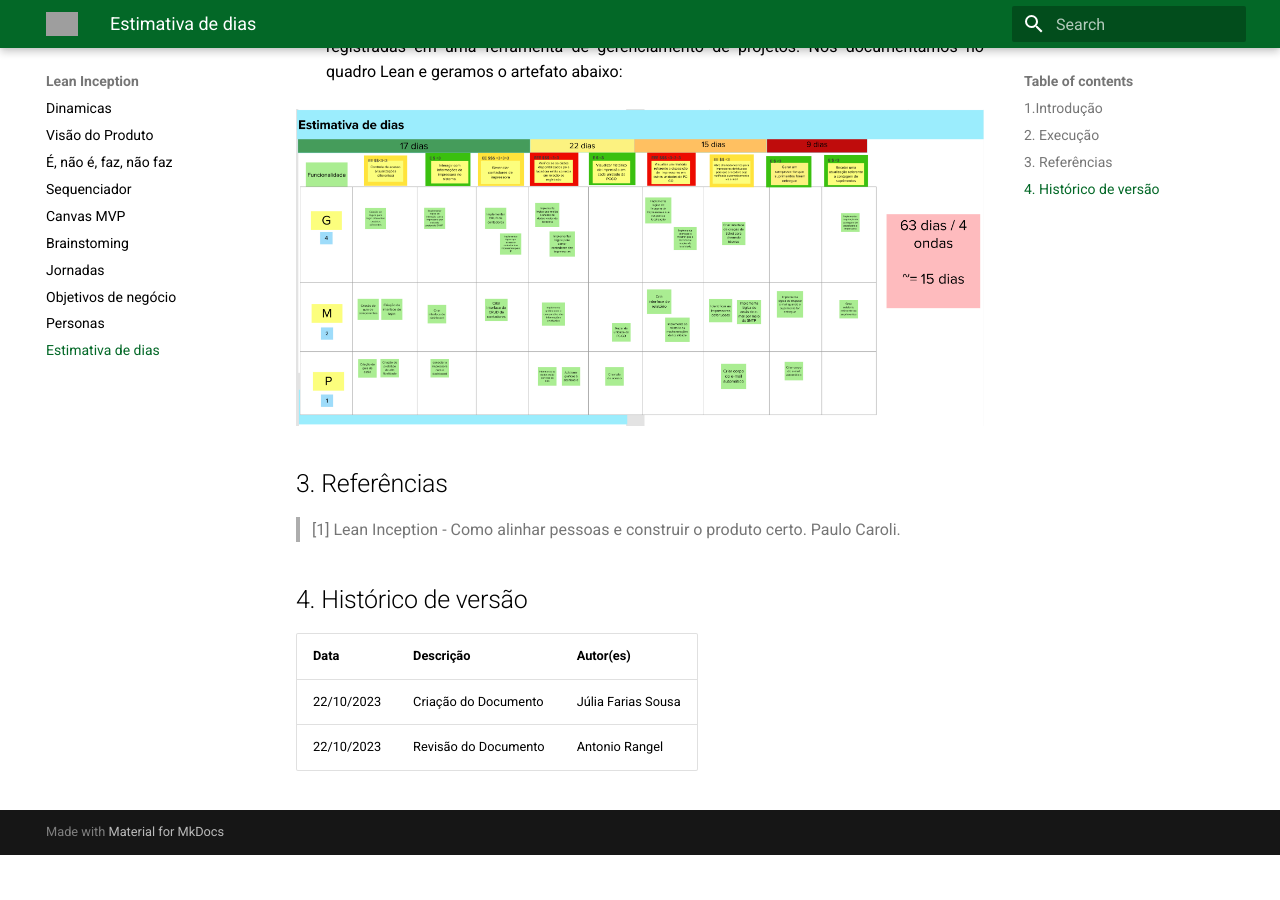
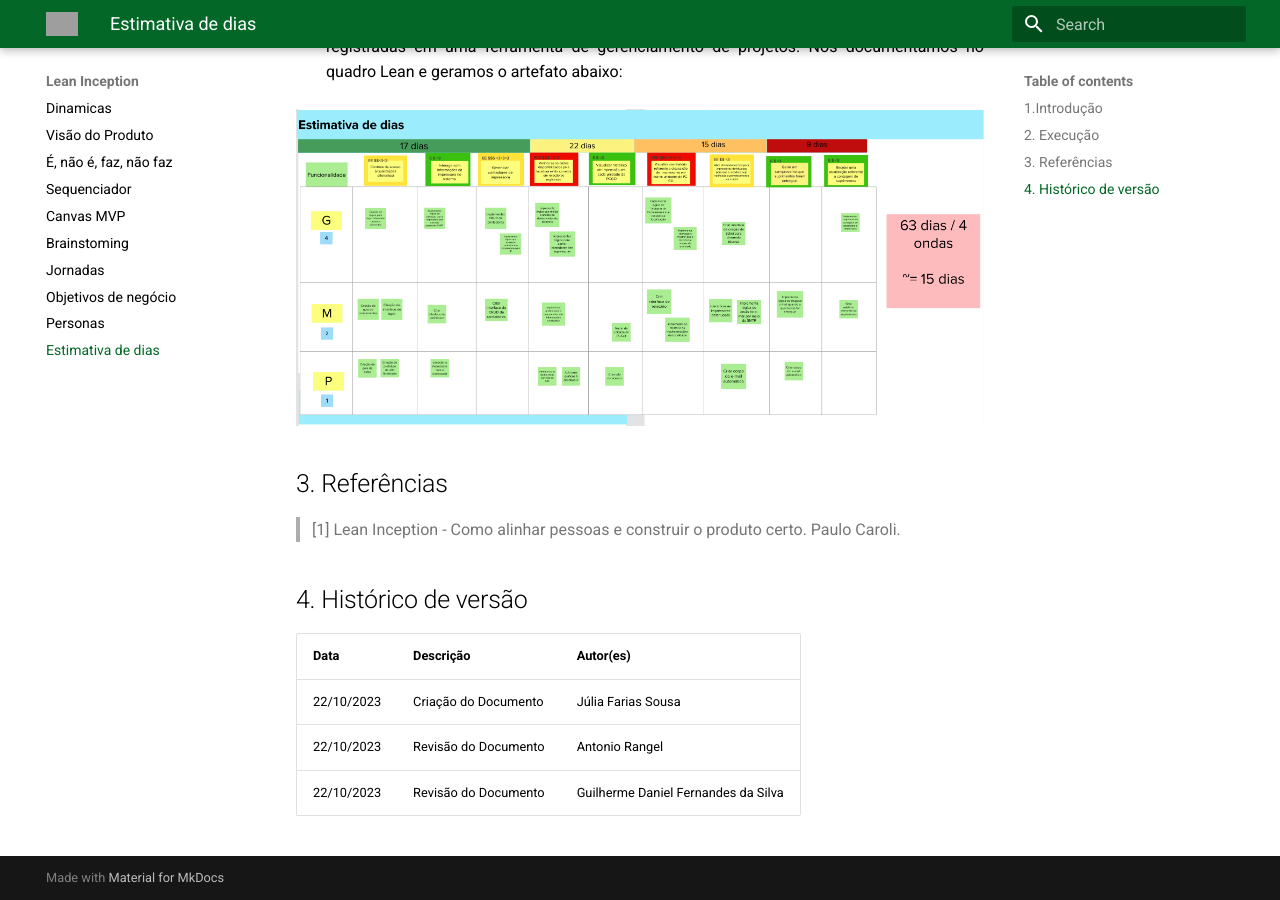
Before and after one commit to fga-eps-mds/2023.2-PrintGo-Doc, an MkDocs documentation site: the page built from docs/Lean/estimativa_de_dias.md, in a window 1280 px wide and 900 px high, scrolled down 862 px. Built offline with MkDocs 1.6.1 and Material for MkDocs 9.7.7, drawn with Linux system fonts in a browser that asks for light colours; before the commit the page ends 1717 px from its top, so only the background shows below that; grey boxes are pictures that could not be loaded.

Commit message:
:pencil:(#27): revisa documento

```diff
--- a/docs/Lean/estimativa_de_dias.md
+++ b/docs/Lean/estimativa_de_dias.md
@@ -33,3 +33,4 @@
 |--------|-------------|--------------|
 |22/10/2023| Criação do Documento | Júlia Farias Sousa |
 |22/10/2023| Revisão do Documento | Antonio Rangel |
+|22/10/2023| Revisão do Documento | Guilherme Daniel Fernandes da Silva |
```
